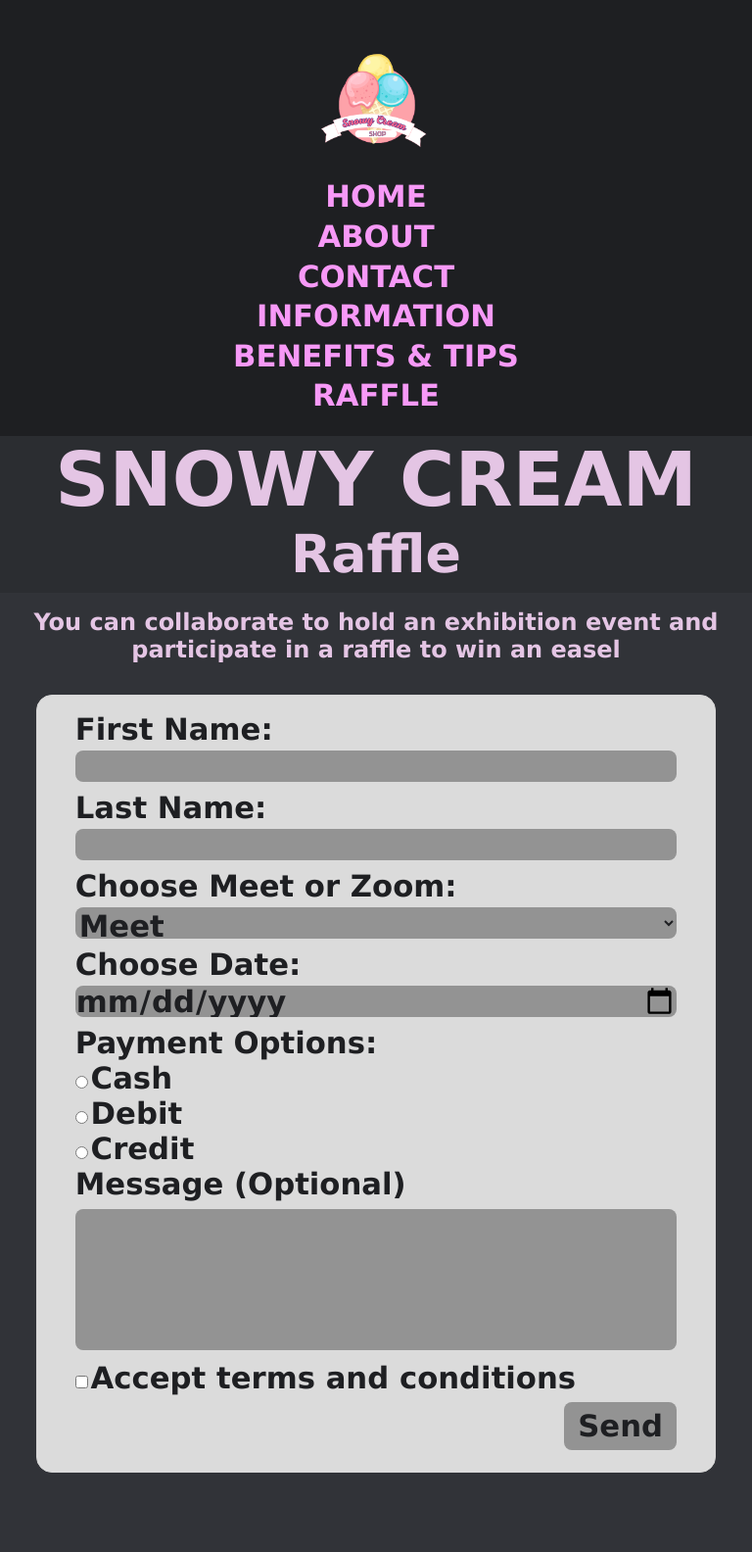
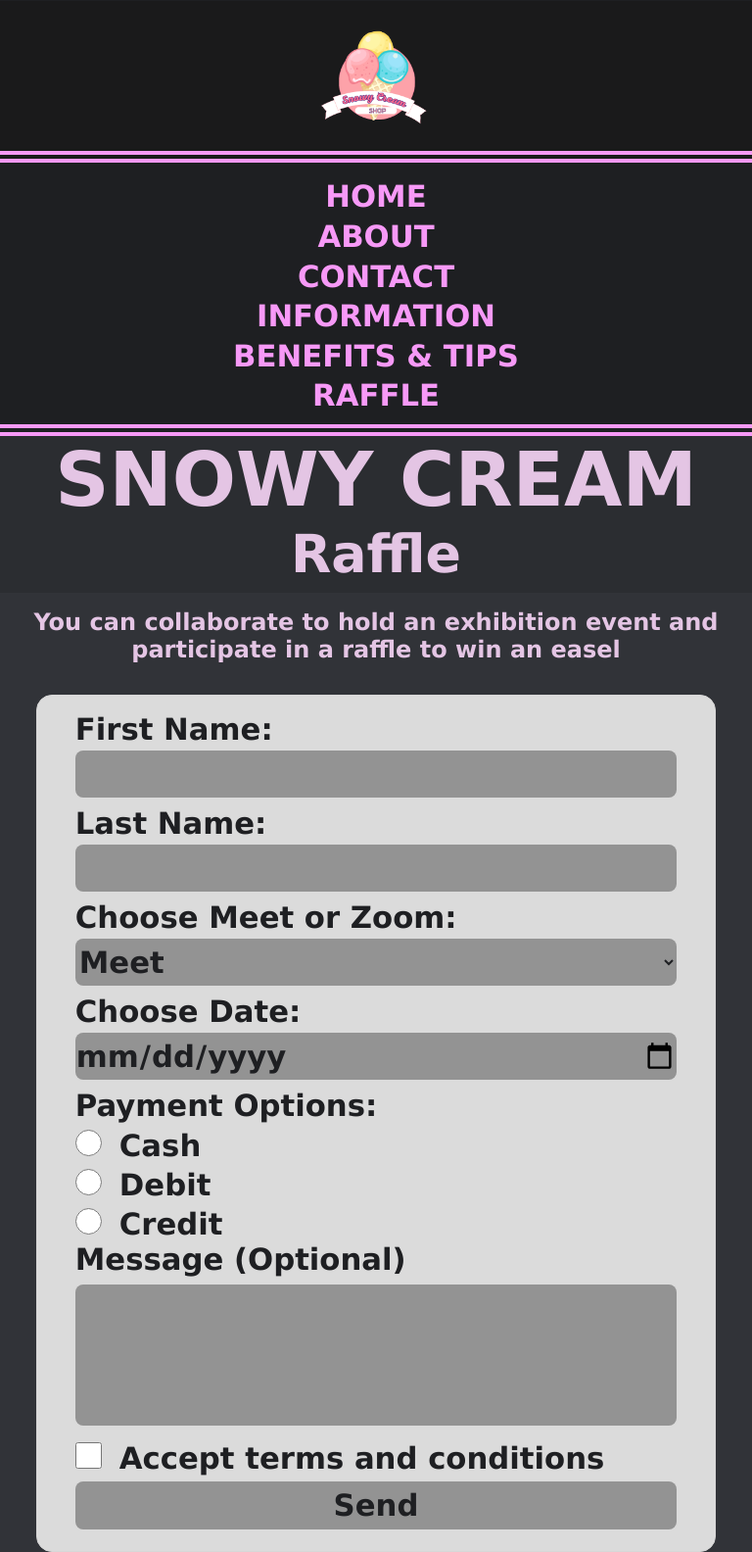
Before and after one commit to NapstaBlookNeo/NapstaBlookNeo-Ejercicio_Sprint3_Jesus_Suarez, a plain HTML site: page raffle.html in a window 768 px wide. Shown: the top 1584 px of the page at 98% size. Drawn offline with Linux system fonts and the light colour scheme; grey boxes are pictures that could not be loaded.

Commit message:
añadidas caracteristicas visuales

```diff
--- a/raffle.html
+++ b/raffle.html
@@ -63,20 +63,20 @@
                     <br>
                     <label for="payment_method">Payment Options:</label>
                     <br>
-                    <input type="radio" name="payment_method" id="cash" value="cash" required>
+                    <input type="radio" name="payment_method" id="cash" value="cash" required class="check_box">
                     <label for="cash">Cash</label>
                     <br>
-                    <input type="radio" name="payment_method" id="debit" value="debit" required>
+                    <input type="radio" name="payment_method" id="debit" value="debit" required class="check_box">
                     <label for="cash">Debit</label>
                     <br>
-                    <input type="radio" name="payment_method" id="credit" value="credit" required>
+                    <input type="radio" name="payment_method" id="credit" value="credit" required class="check_box">
                     <label for="cash">Credit</label>
                     <br>
                     <label for="message">Message (Optional)</label>
                     <br>
                     <textarea id="message" name="message" rows="4" cols="30"></textarea>
                     <br>
-                    <input type="checkbox" name="terms" id="terms_conditions" required>
+                    <input type="checkbox" class="check_box" name="terms" id="terms_conditions" required >
                     <label for="terms_conditions">Accept terms and conditions</label>
                     <input type="submit" value="Send" class="submit_button">
                 </form>
--- a/style.css
+++ b/style.css
@@ -331,6 +331,7 @@ textarea {
     margin-top: 2vh;
 }
 
+/*Queries generales mobile y tablet*/
 @media only screen and (max-width:1023px) {
 
     /*Page Structure*/
@@ -341,7 +342,7 @@ textarea {
     }
 
     nav {
-        padding: 0;
+        border-bottom: 1.5vh double #f799f7;
         order: 2;
         width: auto;
         align-items: center;
@@ -355,9 +356,12 @@ textarea {
     }
 
     .logo {
+        margin: 0;
+        background-color: #1a1a1b;
         order: 1;
         width: auto;
         justify-content: center;
+        border-bottom: 1.5vh double #f799f7;
     }
 
     .logo img {
@@ -576,7 +580,7 @@ textarea {
     }
 
     .submit_button {
-        width: 15vw;
+        width: 100%;
     }
 
     .raffle_h2 {
@@ -588,6 +592,18 @@ textarea {
     @media only screen and (max-width:767px) {}
 
     /*Tablet Queries*/
-    @media only screen and (min-width:768px) and (max-width:1023px) {}
+    @media only screen and (min-width:768px) and (max-width:1023px) {
+        .input_box {
+            height: 6vh
+        }
+
+        .check_box {
+            margin-right: 2vw;
+            width: 3.5vw;
+            height: 3.5vw;
+        }
+
+
+    }
 
 }
```
